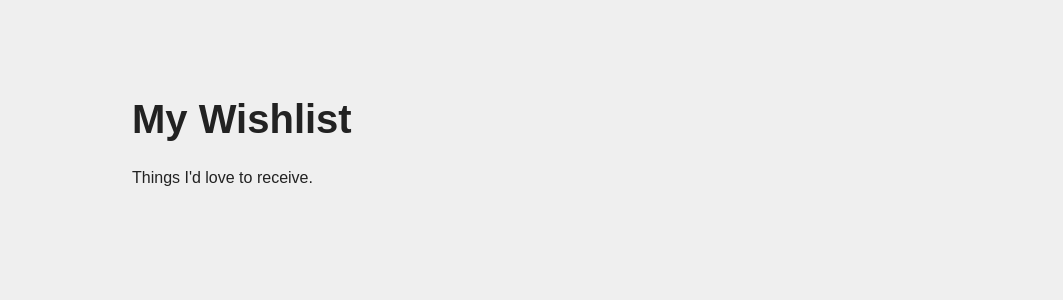
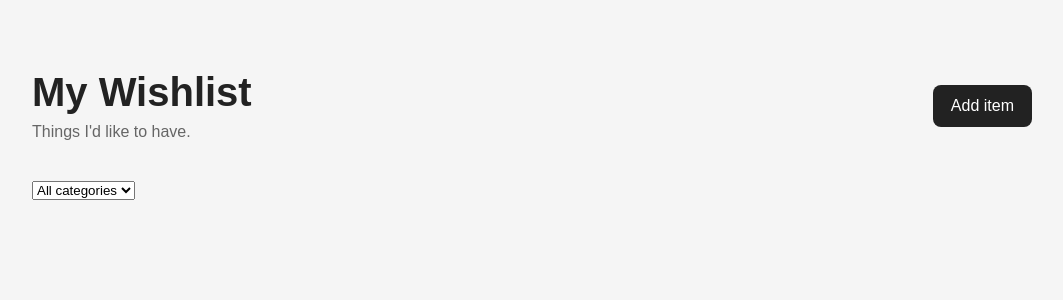
Before and after one commit to magdalena-grecova/personal-wishlist-app, a Flask app: page / in a window 1280 px wide. Shown: the top 300 px of the page, without its empty margins (108-1171 px from the left). Run offline with Flask 3, Linux system fonts and the light colour scheme; data that the repository does not hold is empty; some libraries are stand-ins or nearby versions.

Commit message:
Store categories in database

```diff
--- a/app.py
+++ b/app.py
@@ -1,4 +1,4 @@
-from flask import Flask, render_template
+from flask import Flask, render_template, request, redirect
 import os
 import psycopg
 from psycopg.rows import dict_row
@@ -19,24 +19,163 @@ conn.close()
 app = Flask(__name__)
 
 
-@app.route("/")
-def home():
-    conn = psycopg.connect(
+def get_db_connection():
+    return psycopg.connect(
         dbname="wishlist",
         user="postgres",
         password=os.getenv("DB_PASSWORD"),
         row_factory=dict_row
     )
 
+
+@app.route("/")
+def home():
+    conn = get_db_connection()
     cur = conn.cursor()
-    cur.execute("SELECT * FROM wishlist_items ORDER BY id")
+    selected_category = request.args.get("category")
+
+    if selected_category:
+        cur.execute(
+            "SELECT * FROM wishlist_items WHERE category = %s ORDER BY id",
+            (selected_category,)
+        )
+    else:
+        cur.execute("SELECT * FROM wishlist_items ORDER BY id")
+
     wishlist = cur.fetchall()
+    cur.execute("SELECT name AS category FROM categories ORDER BY name")
+    categories = cur.fetchall()
 
     cur.close()
     conn.close()
 
-    return render_template("index.html", wishlist=wishlist)
+    return render_template(
+        "index.html",
+        wishlist=wishlist,
+        categories=categories,
+        selected_category=selected_category
+        )
 
+@app.route("/add", methods=["GET", "POST"])
+def add_item():
+    if request.method == "POST":
+        name = request.form["name"]
+        category = request.form["category"]
+
+        if category == "__new__":
+            category = request.form["new_category"].strip()
+
+        if category:
+            conn = get_db_connection()
+            cur = conn.cursor()
+            cur.execute(
+                """
+                INSERT INTO categories (name)
+                VALUES (%s)
+                ON CONFLICT (name) DO NOTHING
+                """,
+                (category,)
+            )
+            conn.commit()
+            cur.close()
+            conn.close()
+        price = request.form["price"]
+        priority = request.form["priority"]
+        url = request.form["url"]
+        description = request.form["description"]
+
+        conn = get_db_connection()
+
+        cur = conn.cursor()
+
+        cur.execute(
+            """
+            INSERT INTO wishlist_items
+            (name, category, price, currency, priority, url, description)
+            VALUES (%s, %s, %s, 'CZK', %s, %s, %s)
+            """,
+            (name, category, price, priority, url, description)
+        )
+
+        conn.commit()
+        cur.close()
+        conn.close()
+
+        return redirect("/")
+
+    conn = get_db_connection()
+    cur = conn.cursor()
+    cur.execute("SELECT name AS category FROM categories ORDER BY name")
+    categories = cur.fetchall()
+
+    cur.close()
+    conn.close()
+
+    return render_template("add_item.html", categories=categories)
+
+@app.route("/edit/<int:item_id>", methods=["GET", "POST"])
+def edit_item(item_id):
+    conn = get_db_connection()
+
+    cur = conn.cursor()
+
+    if request.method == "POST":
+        name = request.form["name"]
+        category = request.form["category"]
+        price = request.form["price"]
+        priority = request.form["priority"]
+        url = request.form["url"]
+        description = request.form["description"]
+
+        cur.execute(
+            """
+            UPDATE wishlist_items
+            SET name = %s,
+                category = %s,
+                price = %s,
+                priority = %s,
+                url = %s,
+                description = %s
+            WHERE id = %s
+            """,
+            (name, category, price, priority, url, description, item_id)
+        )
+
+        conn.commit()
+        cur.close()
+        conn.close()
+
+        return redirect("/")
+
+    cur.execute(
+        "SELECT * FROM wishlist_items WHERE id = %s",
+        (item_id,)
+    )
+    item = cur.fetchone()
+    cur.execute("SELECT name AS category FROM categories ORDER BY name")
+    categories = cur.fetchall()
+
+    cur.close()
+    conn.close()
+
+    return render_template("edit_item.html", item=item, categories=categories)
+
+@app.route("/delete/<int:item_id>", methods=["POST"])
+def delete_item(item_id):
+    conn = get_db_connection()
+
+    cur = conn.cursor()
+
+    cur.execute(
+        "DELETE FROM wishlist_items WHERE id = %s",
+        (item_id,)
+    )
+
+    conn.commit()
+    cur.close()
+    conn.close()
+
+    return redirect("/")
 
 if __name__ == "__main__":
     app.run(debug=True)
--- /dev/null
+++ b/static/style.css
@@ -0,0 +1,128 @@
+body {
+    font-family: Arial, sans-serif;
+    background: #f5f5f5;
+    color: #222;
+    margin: 0;
+}
+
+main {
+    max-width: 1000px;
+    margin: 50px auto;
+    padding: 20px;
+}
+
+.page-header {
+    display: flex;
+    justify-content: space-between;
+    align-items: center;
+    margin-bottom: 40px;
+}
+
+h1 {
+    font-size: 40px;
+    margin: 0 0 8px;
+}
+
+.page-header p {
+    margin: 0;
+    color: #666;
+}
+
+.button {
+    background: #222;
+    color: white;
+    padding: 12px 18px;
+    border-radius: 8px;
+    text-decoration: none;
+}
+
+.wishlist {
+    display: grid;
+    grid-template-columns: repeat(2, 1fr);
+    gap: 20px;
+}
+
+.item {
+    background: white;
+    padding: 24px;
+    border-radius: 12px;
+}
+
+.item-header {
+    display: flex;
+    justify-content: space-between;
+    gap: 20px;
+}
+
+.item h2 {
+    margin: 0 0 6px;
+}
+
+.category {
+    color: #777;
+    margin: 0;
+}
+
+.price {
+    font-size: 20px;
+    font-weight: bold;
+    margin: 20px 0 10px;
+}
+
+.description {
+    color: #555;
+}
+
+.priority {
+    padding: 5px 10px;
+    border-radius: 20px;
+    font-size: 13px;
+    height: fit-content;
+}
+
+.priority.high {
+    background: #eee;
+}
+
+.priority.medium {
+    background: #f3f3f3;
+}
+
+.priority.low {
+    background: #fafafa;
+}
+
+.item-actions {
+    display: flex;
+    align-items: center;
+    gap: 15px;
+    margin-top: 20px;
+}
+
+.item-actions a {
+    color: #222;
+}
+
+.item-actions form {
+    margin: 0;
+}
+
+.item-actions button {
+    border: none;
+    background: none;
+    padding: 0;
+    color: #b00020;
+    cursor: pointer;
+    font-size: inherit;
+}
+
+@media (max-width: 700px) {
+    .wishlist {
+        grid-template-columns: 1fr;
+    }
+
+    .page-header {
+        align-items: flex-start;
+        gap: 20px;
+    }
+}
--- a/style.css
+++ /dev/null
@@ -1,31 +0,0 @@
-body {
-    font-family: Arial, sans-serif;
-    background: #efefef;
-    color: #222;
-    margin: 0;
-}
-
-main {
-    max-width: 800px;
-    margin: 50px auto;
-    padding: 20px;
-}
-
-h1 {
-    font-size: 40px;
-}
-
-.wishlist {
-    display: grid;
-    gap: 20px;
-}
-
-.item {
-    background: white;
-    padding: 20px;
-    border-radius: 10px;
-}
-
-.item a {
-    text-decoration: none;
-}
--- a/templates/index.html
+++ b/templates/index.html
@@ -4,24 +4,73 @@
     <meta charset="UTF-8">
     <meta name="viewport" content="width=device-width, initial-scale=1.0">
     <title>My Wishlist</title>
-    <link rel="stylesheet" href="style.css">
+    <link rel="stylesheet" href="{{ url_for('static', filename='style.css') }}">
 </head>
 
 <body>
 
     <main>
-        <h1>My Wishlist</h1>
-        <p>Things I'd love to receive.</p>
+        <header class="page-header">
+            <div>
+                <h1>My Wishlist</h1>
+                <p>Things I'd like to have.</p>
+            </div>
+
+            <a class="button" href="/add">Add item</a>
+        </header>
+
+        <form class="filter" method="GET" action="/">
+            <select id="category" name="category" onchange="this.form.submit()">
+                <option value="">All categories</option>
+
+                {% for category in categories %}
+                    <option value="{{ category.category }}"
+                        {% if selected_category == category.category %}selected{% endif %}>
+                        {{ category.category }}
+                    </option>
+                {% endfor %}
+            </select>
+        </form>
 
         <section class="wishlist">
+
             {% for item in wishlist %}
+
             <article class="item">
-                <h2>{{ item.name }}</h2>
-                <p>{{ item.category }} · {{ item.price }} Kč</p>
-                <p>{{ item.priority }} priority</p>
-                <p>{{ item.description }}</p>
-                <a href="{{ item.url }}" target="_blank">View item</a>
+
+                <div class="item-header">
+                    <div>
+                        <h2>{{ item.name }}</h2>
+                        <p class="category">{{ item.category }}</p>
+                    </div>
+
+                    {% if item.priority %}
+                        <span class="priority {{ item.priority|lower }}">
+                            {{ item.priority }}
+                        </span>
+                    {% endif %}
+                </div>
+
+                <p class="price">{{ item.price }} {{ item.currency }}</p>
+
+                {% if item.description %}
+                    <p class="description">{{ item.description }}</p>
+                {% endif %}
+
+                <div class="item-actions">
+                    {% if item.url %}
+                        <a href="{{ item.url }}" target="_blank">View item</a>
+                    {% endif %}
+
+                    <a href="/edit/{{ item.id }}">Edit</a>
+
+                    <form action="/delete/{{ item.id }}" method="POST">
+                        <button type="submit">Delete</button>
+                    </form>
+                </div>
+
             </article>
+
             {% endfor %}
 
         </section>
```
Also changed, not shown: templates/add_item.html (added, +70 -0 lines), templates/edit_item.html (added, +67 -0 lines).
